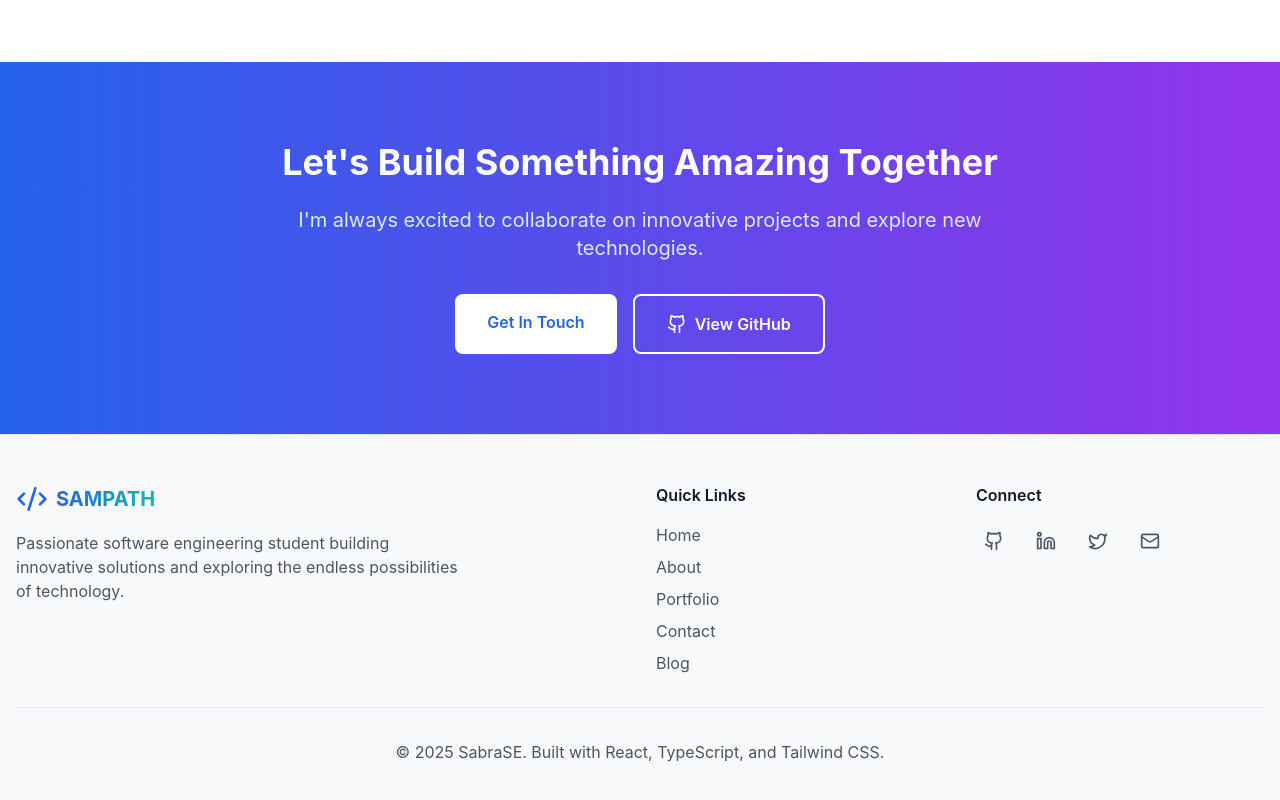
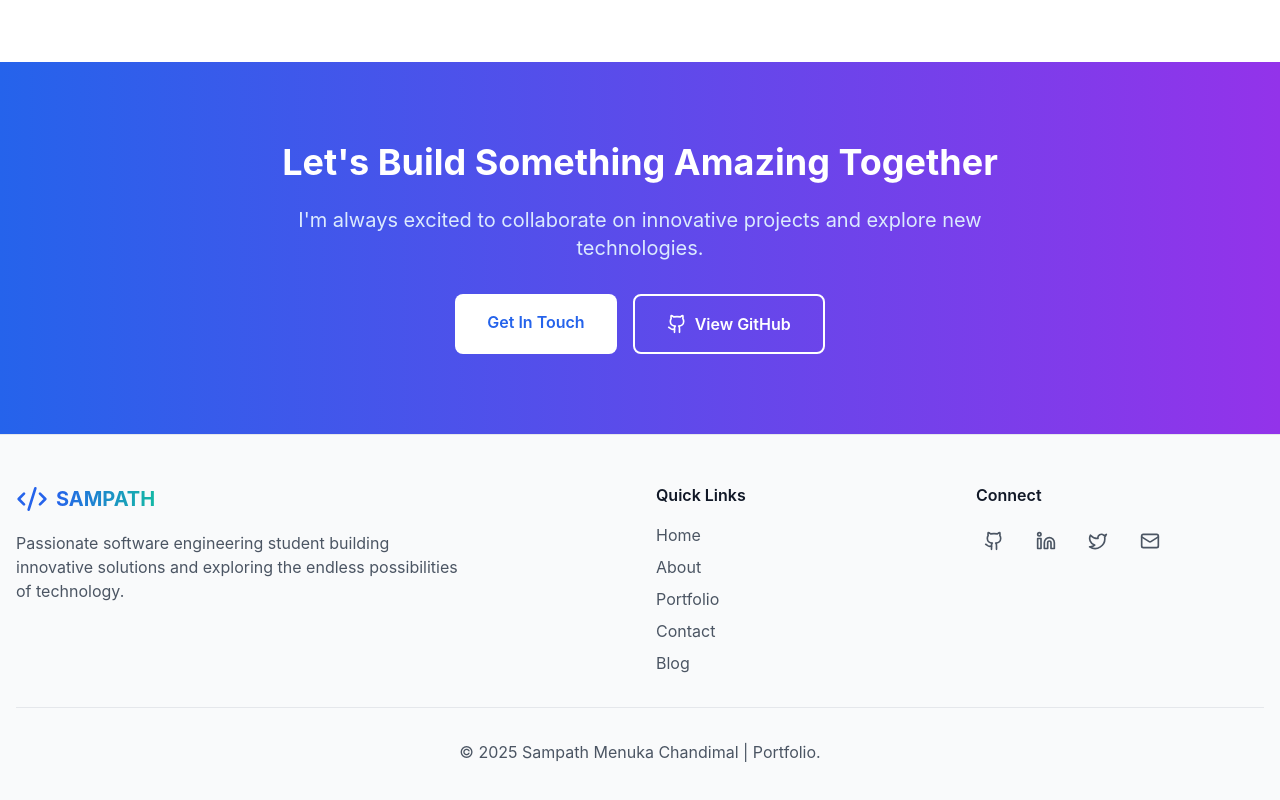
Before and after one commit to sampathmenuka/portfolio, a React (Vite) app: page / in a window 1280 px wide. Shown: the part 2354-3154 px from the top of the page. Built offline with nearby package versions, Linux system fonts and the light colour scheme.

Commit message:
fix: Update footer copyright text to reflect correct name and branding

```diff
--- a/src/components/Footer.tsx
+++ b/src/components/Footer.tsx
@@ -68,7 +68,7 @@ const Footer: React.FC = () => {
 
         <div className="mt-8 pt-8 border-t border-gray-200 dark:border-gray-700 text-center">
           <p className="text-gray-600 dark:text-gray-400">
-            © {new Date().getFullYear()} SabraSE. Built with React, TypeScript, and Tailwind CSS.
+            © {new Date().getFullYear()} Sampath Menuka Chandimal | Portfolio.
           </p>
         </div>
       </div>
```
